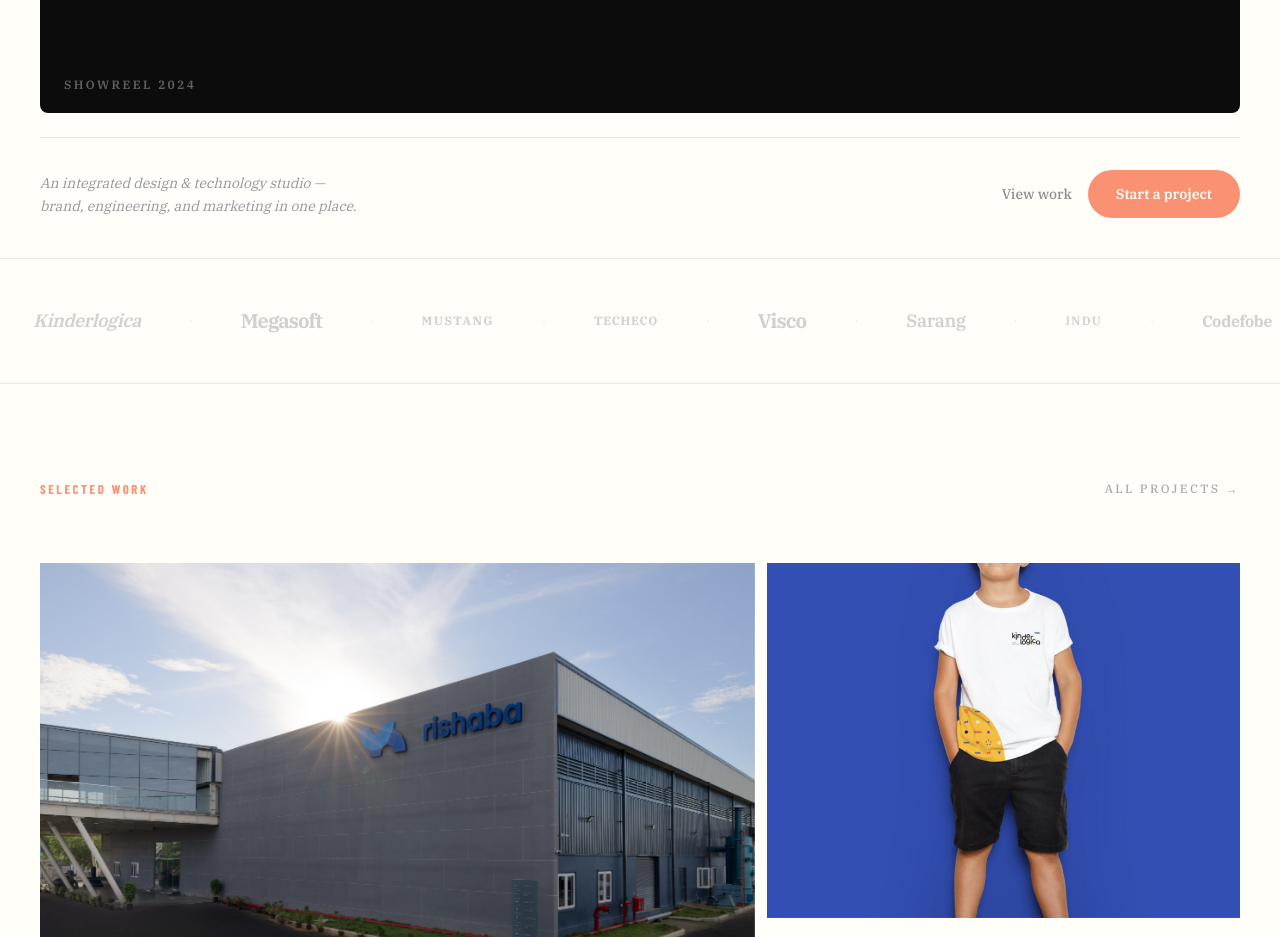
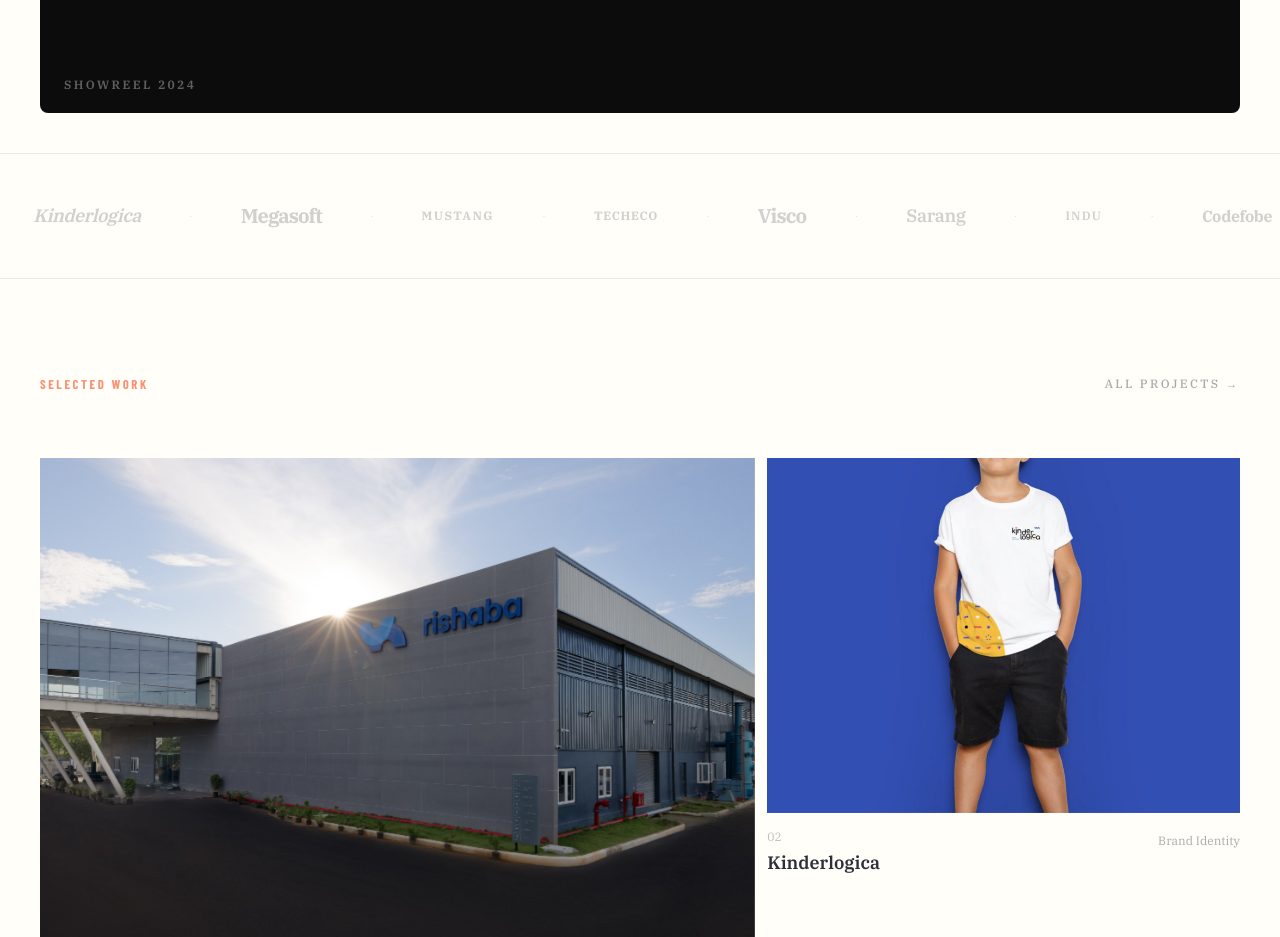
Before and after one commit to pavanjaya/Hueness, a Next.js app: page / in a window 1280 px wide. Shown: the part 1020-1957 px from the top of the page. Built offline with nearby package versions, Linux system fonts and the light colour scheme; a web font is replaced by a local one.

Commit message:
Remove bottom strip (View work / Start a project) from hero

```diff
--- a/src/components/sections/Hero.tsx
+++ b/src/components/sections/Hero.tsx
@@ -51,34 +51,6 @@
         </div>
       </div>
 
-      {/* Bottom strip */}
-      <div
-        className="flex flex-col md:flex-row md:items-end justify-between gap-6 pt-8 mt-6 opacity-0"
-        style={{
-          borderTop: "1px solid rgba(45,46,56,0.12)",
-          animation: "page-in 0.8s cubic-bezier(0.16,1,0.3,1) 0.8s both",
-        }}
-      >
-        <p className="text-sm text-[rgba(45,46,56,0.5)] max-w-xs leading-relaxed" style={{ fontFamily: "var(--font-serif), 'IBM Plex Serif', Georgia, serif", fontStyle: "italic" }}>
-          An integrated design & technology studio — brand, engineering, and marketing in one place.
-        </p>
-
-        <div className="flex items-center gap-4 shrink-0">
-          <Link
-            href="/work"
-            className="text-sm font-medium text-[rgba(45,46,56,0.55)] hover:text-[#2d2e38] transition-colors"
-          >
-            View work
-          </Link>
-          <Link
-            href="/contact"
-            className="inline-flex items-center gap-2 bg-[#fa9173] text-[#fffef9] text-sm font-semibold px-7 py-3.5 hover:opacity-90 transition-opacity"
-            style={{ borderRadius: "50px" }}
-          >
-            Start a project
-          </Link>
-        </div>
-      </div>
     </section>
   );
 }
```
